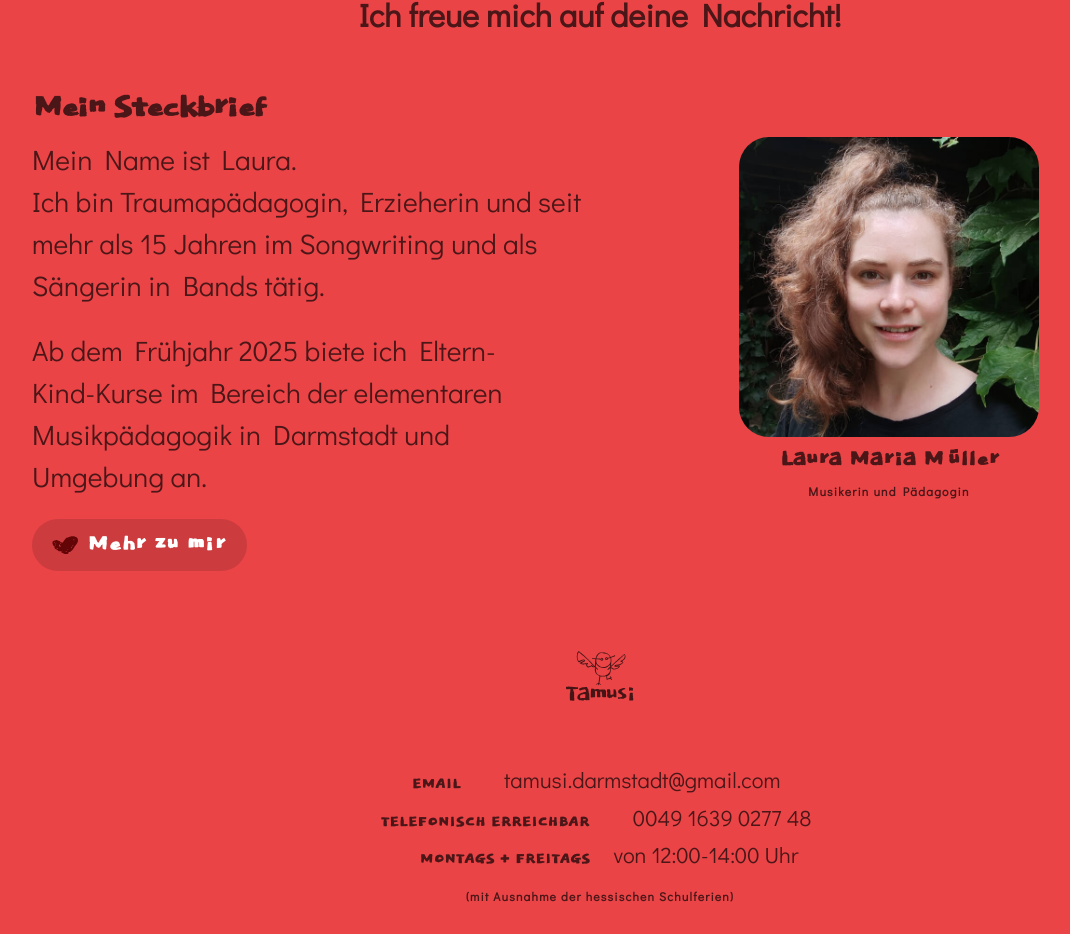
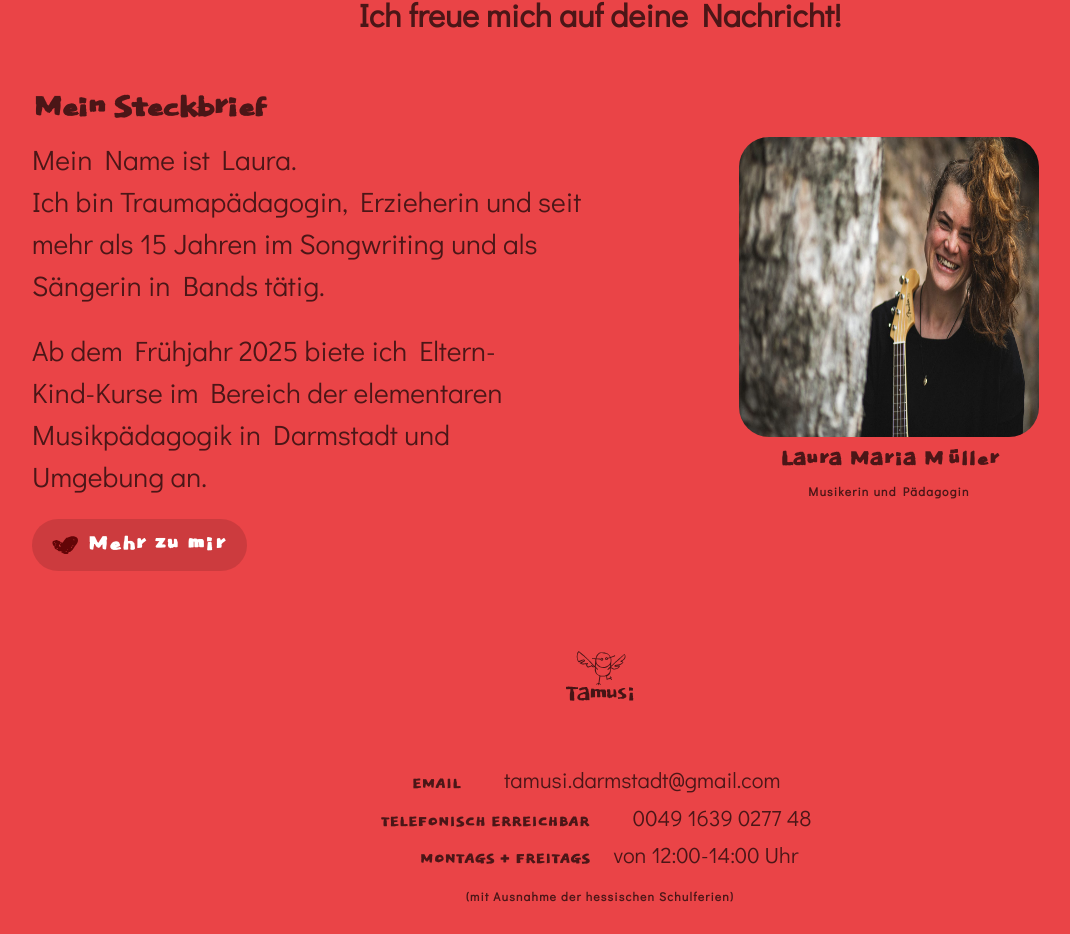
Before and after one commit to aeonyuonmiller/laura, a Next.js app: page / in a window 1280 px wide. Shown: the part 1994-2928 px from the top of the page, without its empty margins (40-1110 px from the left). Built offline with nearby package versions, Linux system fonts and the light colour scheme.

Commit message:
changed image

```diff
--- a/src/pages/index.js
+++ b/src/pages/index.js
@@ -91,7 +91,7 @@ export default function Home() {
               animate="enter"
               exit="exit"
             >
-              <Image src="/portrait.jpg" alt="portrait" width={300} height={300} />
+              <Image src="/laura2.jpeg" alt="portrait" width={300} height={300} />
               <h5>Laura Maria Müller</h5>
               <h6 className="fineprint">Musikerin und Pädagogin</h6>
             </motion.div>
```
